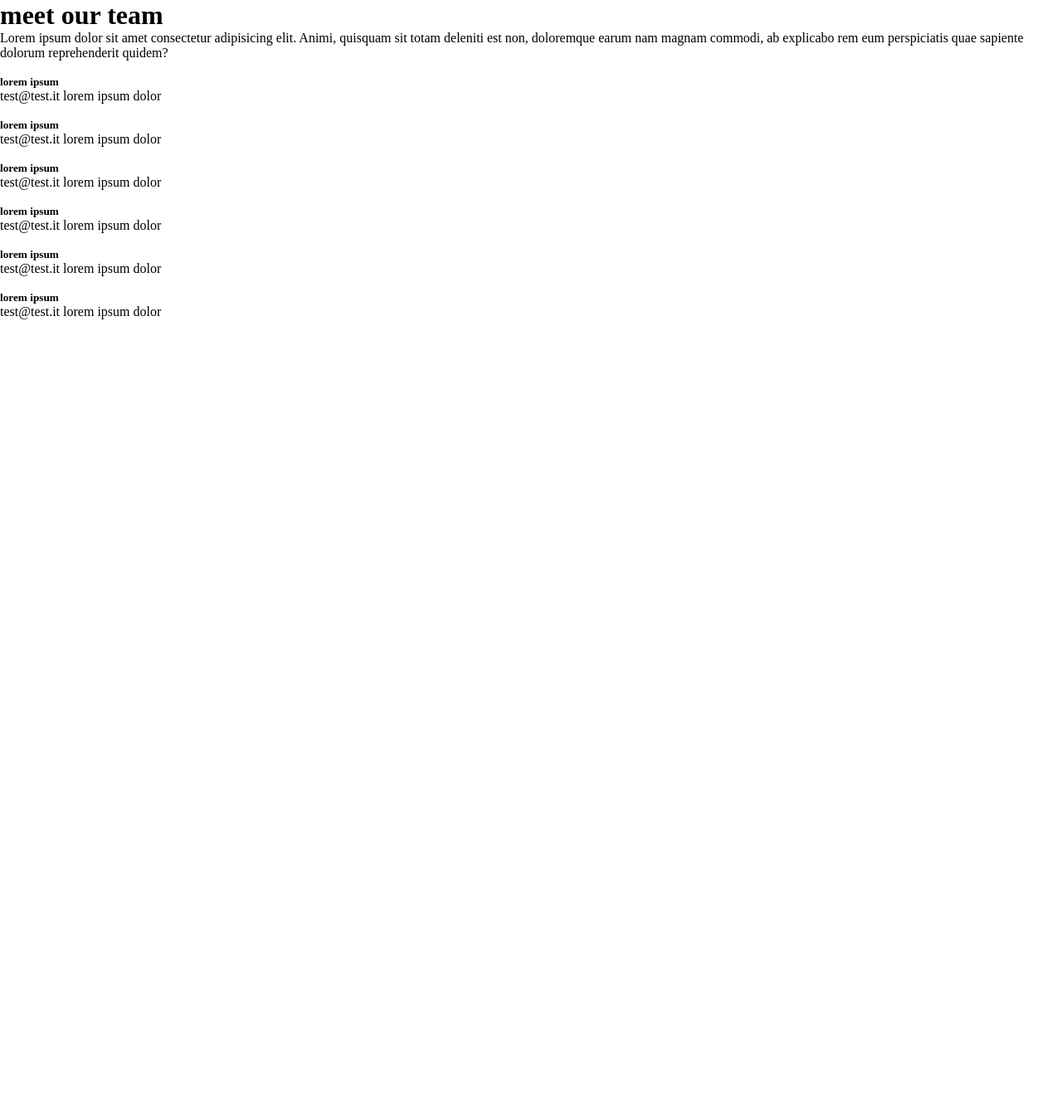
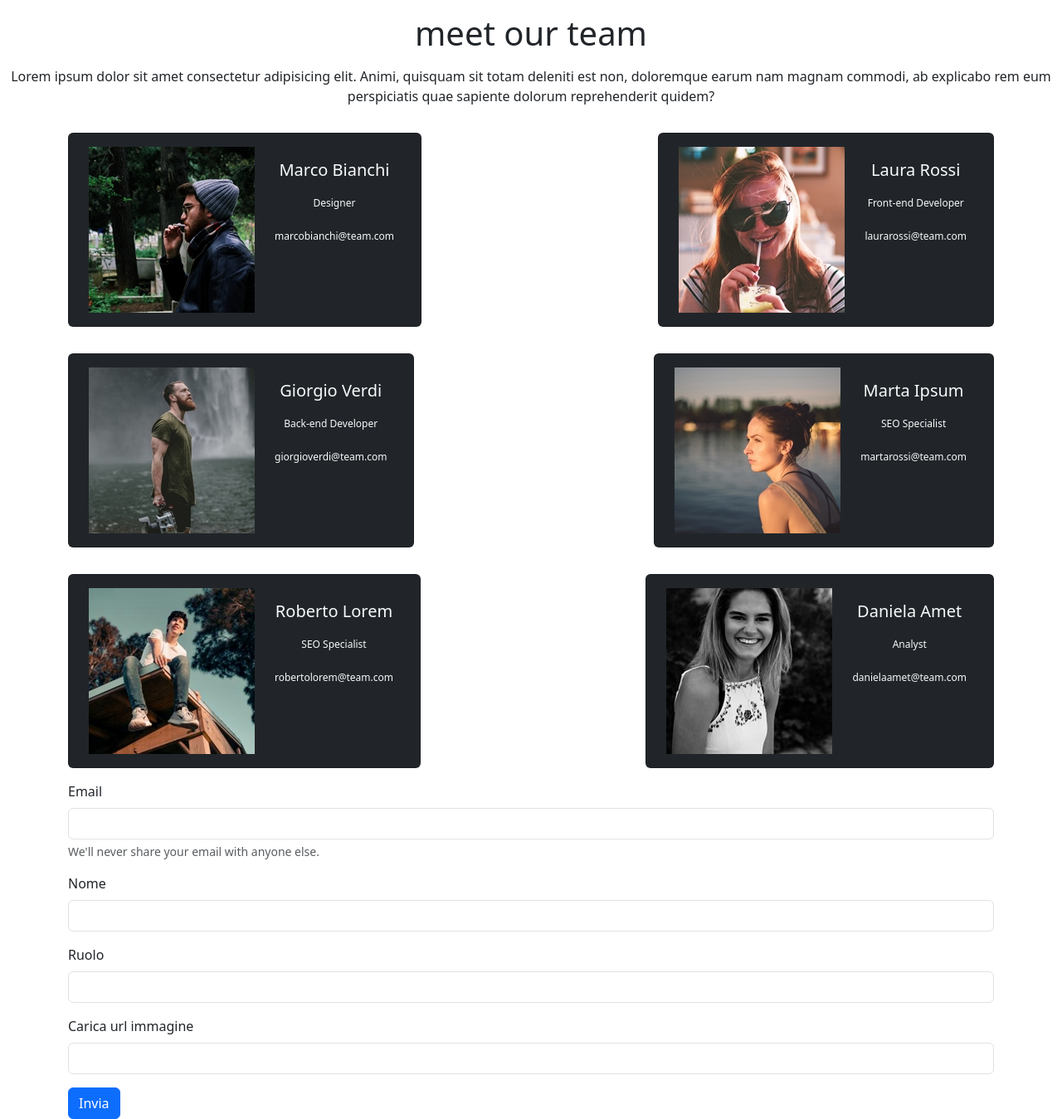
Before and after one commit to alessandro-sartini/js-our-team, a plain HTML site: page index.html in a window 1280 px wide. Shown: the whole page at 83% size. Before the commit the page ends 800 px from the top, so only its background shows below. Drawn offline with nearby package versions, Linux system fonts and the light colour scheme.

Commit message:
Ex finish

```diff
--- a/css/style.css
+++ b/css/style.css
@@ -0,0 +1,47 @@
+html{
+    font-family: sans-serif;
+    line-height: 160%;
+}
+
+body{
+    background-color: #fff;
+}
+
+header{
+    text-align: center;
+}
+
+h1{
+    margin-block: 20px;
+}
+
+main{
+    padding: 0 10px;
+}
+
+.flex{
+    display: flex;
+    flex-wrap: wrap;
+    /* justify-content: space-between; */
+    gap: 5%;
+}
+
+.flex > div{
+    flex-basis: calc( 90% / 3 );
+
+    background-color: #121212;
+
+    margin-block: 10px;
+
+    color: white;
+
+}
+
+span{
+    font-size: 12px;
+}
+
+.flex-column{
+    flex-direction: column;
+    width: 100%;
+}
--- a/index.html
+++ b/index.html
@@ -7,89 +7,76 @@
     <title>flexbox example</title>
 
     <!-- link debug css -->
-    <link rel="stylesheet" href="./css/debug.css">
+    <!-- <link rel="stylesheet" href="./css/debug.css"> -->
     <!-- link css reset -->
     <link rel="stylesheet" href="./css/reset.css">
     <link rel="stylesheet" href="./css/style.css">
+
+      <!-- Bootstrap -->
+  <link rel='stylesheet' href='https://cdnjs.cloudflare.com/ajax/libs/bootstrap/5.3.2/css/bootstrap.min.css'
+  integrity='sha512-b2QcS5SsA8tZodcDtGRELiGv5SaKSk1vDHDaQRda0htPYWZ6046lr3kJ5bAAQdpV2mmA/4v0wQF9MyU6/pDIAg=='
+  crossorigin='anonymous' />
+
 
 </head>
 
 <body>
 
     <header>
-        <h1>
+        <h1 class="m-3">
             meet our team
         </h1>
-        <p>
+        <p class="text">
             Lorem ipsum dolor sit amet consectetur adipisicing elit. Animi, quisquam sit totam deleniti est non, doloremque earum nam magnam commodi, ab explicabo rem eum perspiciatis quae sapiente dolorum reprehenderit quidem?
         </p>
     </header>
 
     <main>
-        <div class="flex">
-            <div class="flex">
-                <figure>
-                    <img height="90px" src="./imgs/female1.png" alt="">
-                </figure>
-                <div class="flex flex-column">
-                    <h5>lorem ipsum</h5>
-                    <span>test@test.it</span>
-                    <span>lorem ipsum dolor</span>
+
+        <div class="container d-flex justify-content-between  flex-wrap">
+
+
+
+        </div>
+        <div class="container-sm">
+
+            <form>
+                <div class="mb-3">
+
+                  <label for="exampleInputEmail1" class="form-label">Email</label>
+                  <input type="email" class="form-control" id="exampleInputEmail1" aria-describedby="emailHelp">
+                  <div id="emailHelp" class="form-text">We'll never share your email with anyone else.</div>
+
                 </div>
-            </div>
-            <div class="flex">
-                <figure>
-                    <img height="90px" src="./imgs/female1.png" alt="">
-                </figure>
-                <div class="flex flex-column">
-                    <h5>lorem ipsum</h5>
-                    <span>test@test.it</span>
-                    <span>lorem ipsum dolor</span>
+
+                <div class="mb-3">
+
+                  <label for="exampleInputPassword1" class="form-label">Nome</label>
+                  <input type="name" class="form-control" id="exampleInputPassword1">
+
                 </div>
-            </div>
-            <div class="flex">
-                <figure>
-                    <img height="90px" src="./imgs/female1.png" alt="">
-                </figure>
-                <div class="flex flex-column">
-                    <h5>lorem ipsum</h5>
-                    <span>test@test.it</span>
-                    <span>lorem ipsum dolor</span>
+
+                <div class="mb-3">
+
+                    <label for="role" class="form-label">Ruolo</label>
+                    <input type="role" class="form-control" id="exampleInputPassword1">
+
                 </div>
-            </div>
-            <div class="flex">
-                <figure>
-                    <img height="90px" src="./imgs/female1.png" alt="">
-                </figure>
-                <div class="flex flex-column">
-                    <h5>lorem ipsum</h5>
-                    <span>test@test.it</span>
-                    <span>lorem ipsum dolor</span>
+
+                <div class="mb-3">
+
+                    <label for="img" class="form-label">Carica url immagine</label>
+                    <input type="img" class="form-control" id="img">
+
                 </div>
-            </div>
-            <div class="flex">
-                <figure>
-                    <img height="90px" src="./imgs/female1.png" alt="">
-                </figure>
-                <div class="flex flex-column">
-                    <h5>lorem ipsum</h5>
-                    <span>test@test.it</span>
-                    <span>lorem ipsum dolor</span>
-                </div>
-            </div>
-            <div class="flex">
-                <figure>
-                    <img height="90px" src="./imgs/female1.png" alt="">
-                </figure>
-                <div class="flex  flex-column">
-                    <h5>lorem ipsum</h5>
-                    <span>test@test.it</span>
-                    <span>lorem ipsum dolor</span>
-                </div>
-            </div>
+
+                <button type="submit" class="btn btn-primary">Invia</button>
+
+              </form>
+
         </div>
     </main>
 
 </body>
-
+<script src="./js/script.js"></script>
 </html>
--- a/js/script.js
+++ b/js/script.js
@@ -36,3 +36,80 @@ const teamMembers = [
     img: "img/female3.png"
   }
 ];
+
+
+const teamContainer = document.querySelector('.container')
+
+function uploadCard() {
+
+  for (let i = 0; i < teamMembers.length; i++) {
+
+    let element = teamMembers[i]
+
+    teamContainer.innerHTML +=
+     `
+    <div class="card d-flex flex-row  bg-dark  text-light p-2 px-3 my-3">
+
+      <img src='${element.img}' class="p-2 rounded" alt="imgProfilo">
+
+      <div class="card-body d-flex flex-column lh-lg align-items-center">
+
+        <h5 class="card-title my-2">${element.name}</h5>
+        <span class="card-text my-2">${element.role}</span>
+        <span class="card-text my-2">${element.email}</span>
+
+      </div>
+
+    </div>
+
+    `
+
+  }
+
+}
+uploadCard()
+
+const btn = document.getElementsByClassName(".btn")
+
+btn.addEventListener('clock', function (event) {
+
+  event.preventDefault()
+  const name= document.getElementById('name')
+  const role= document.getElementById('role')
+  const email= document.getElementById('email')
+  const img= document.getElementById('img')
+
+  teamMembers.push(
+    {
+      name,
+      role,
+      email,
+      img
+
+    }
+
+  )
+
+  teamContainer.innerHTML +=
+
+  `
+  <div class="card d-flex flex-row  bg-dark  text-light p-2 px-3 my-3">
+
+    <img src='${img}' class="p-2 rounded" alt="imgProfilo">
+
+    <div class="card-body d-flex flex-column lh-lg align-items-center">
+
+     <h5 class="card-title my-2">${name}</h5>
+     <span class="card-text my-2">${role}</span>
+     <span class="card-text my-2">${email}</span>
+
+    </div>
+
+   </div>
+
+ `
+
+
+
+
+})
```
